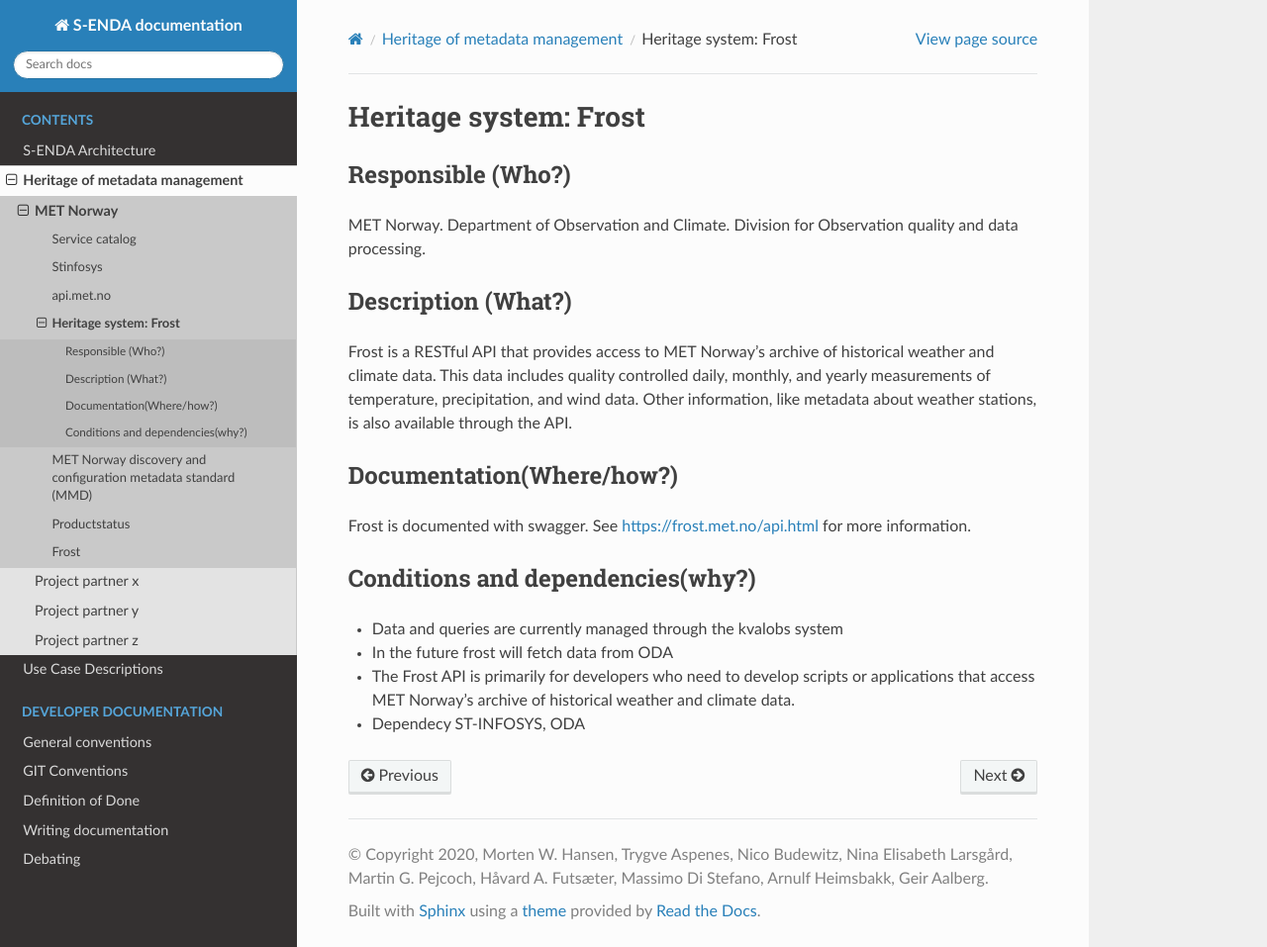
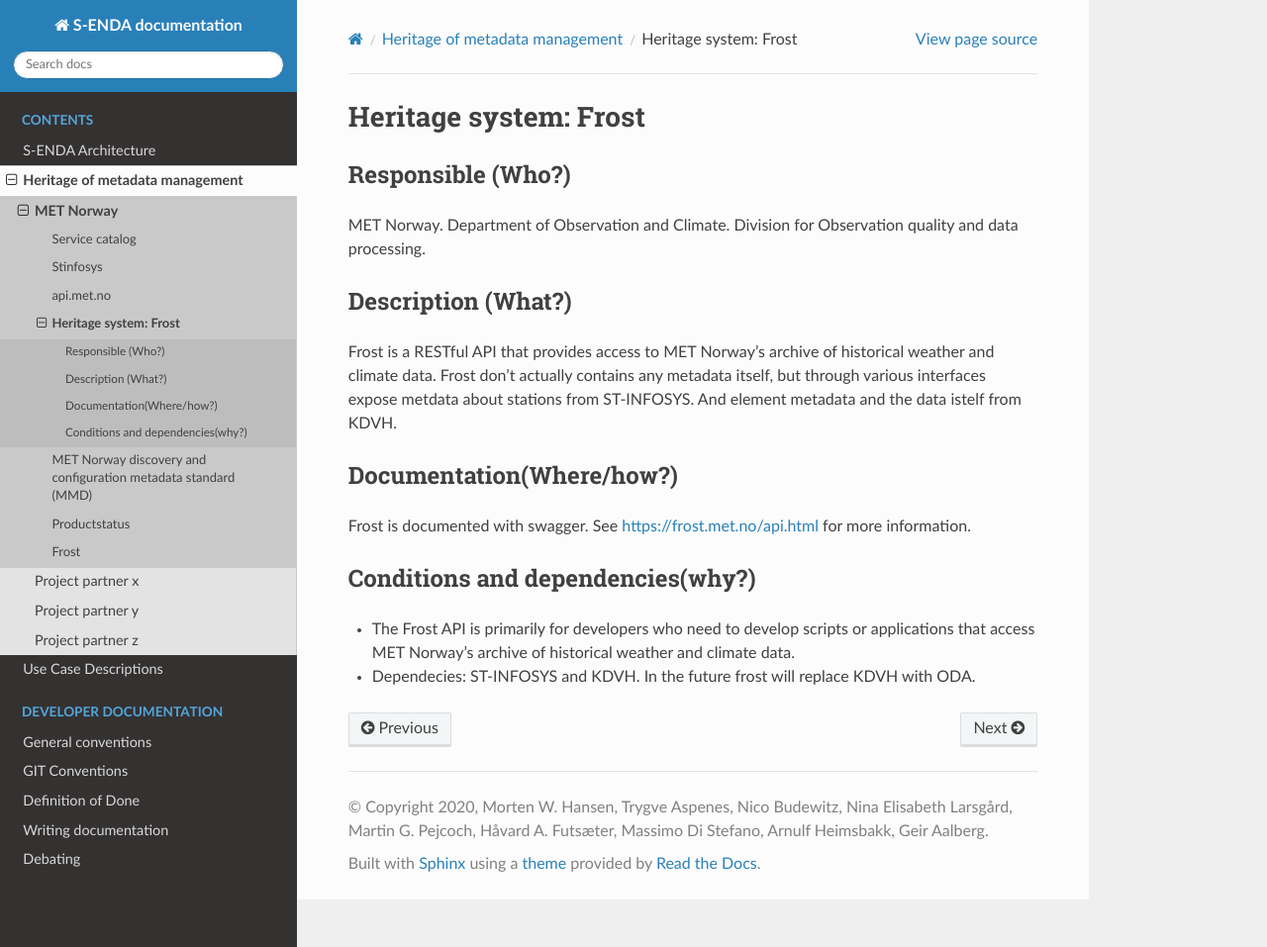
Before and after one commit to metno/S-ENDA-documentation, a Sphinx documentation site: the page built from source/frost.rst, in a window 1280 px wide and 957 px high. Shown: the whole window at 99% size. Built offline with Sphinx 7.4.7 and the Read the Docs theme 2.0.0, drawn with Linux system fonts in a browser that asks for light colours.

Commit message:
Updated the text

```diff
--- a/source/frost.rst
+++ b/source/frost.rst
@@ -24,7 +24,7 @@
    - formats/language
 
 Frost is a RESTful API that provides access to MET Norway's archive of historical weather and climate data.
-This data includes quality controlled daily, monthly, and yearly measurements of temperature, precipitation, and wind data. Other information, like metadata about weather stations, is also available through the API.
+Frost don't actually contains any metadata itself, but through various interfaces expose metdata about stations from ST-INFOSYS. And element metadata and the data istelf from KDVH.
 
 Documentation(Where/how?)
 =========================
@@ -43,8 +43,5 @@
    Are there specific choices that has been made which sets important limitations to the system?
    Current dependencies: list of other systems (internal/external) currently connected to this system
 
-* Data and queries are currently managed through the kvalobs system
-* In the future frost will fetch data from ODA
-
 * The Frost API is primarily for developers who need to develop scripts or applications that access MET Norway's archive of historical weather and climate data.
-* Dependecy ST-INFOSYS, ODA
+* Dependecies: ST-INFOSYS and KDVH. In the future frost will replace KDVH with ODA.
```
